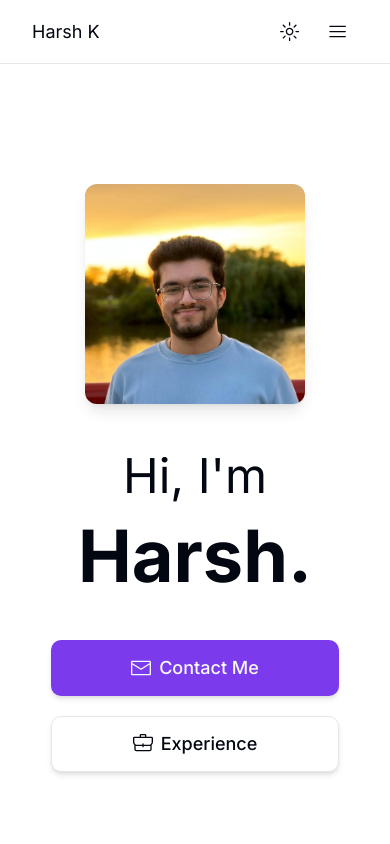
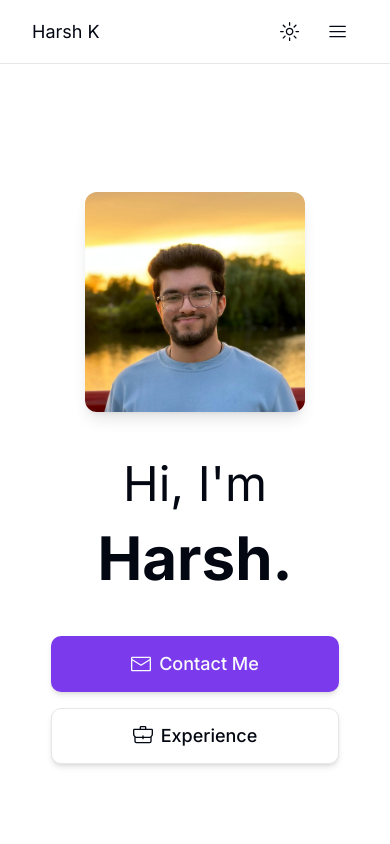
Before and after one commit to hershk17/portfolio, a Next.js app: page / in a window 390 px wide. Shown: the top 844 px of the page. Built offline with nearby package versions, Linux system fonts and the light colour scheme.

Commit message:
replaced viewport values with fixed values

```diff
--- a/components/sections/Overview.tsx
+++ b/components/sections/Overview.tsx
@@ -16,16 +16,16 @@ export const Overview = () => {
         src={pfp}
         alt="Profile Picture"
         priority={true}
-        className="rounded-xl shadow-lg h-[220px] w-[220px] mt-12 md:mt-0 md:min-h-[40dvh] md:min-w-[40dvh]"
+        className="rounded-xl shadow-lg h-[220px] w-[220px] mt-12 md:mt-0 md:h-[300px] md:min-w-[300px]"
       />
       <p className="flex flex-col md:flex-row flex-wrap gap-5">
         <span className="text-5xl md:text-6xl">Hi, I&#39;m</span>
-        <strong className="whitespace-nowrap text-7xl md:text-6xl">
+        <strong className="whitespace-nowrap text-6xl">
           Harsh.
         </strong>
       </p>
 
-      <div className="flex flex-col md:flex-row items-center justify-center gap-5 md:gap-7">
+      <div className="flex flex-col md:flex-row items-center justify-center gap-4 md:gap-7">
         <Link href="#projects">
           <Button className="text-lg h-14 flex w-72 md:w-48 gap-2">
             <EnvelopeClosedIcon className="h-5 w-5" />
```
